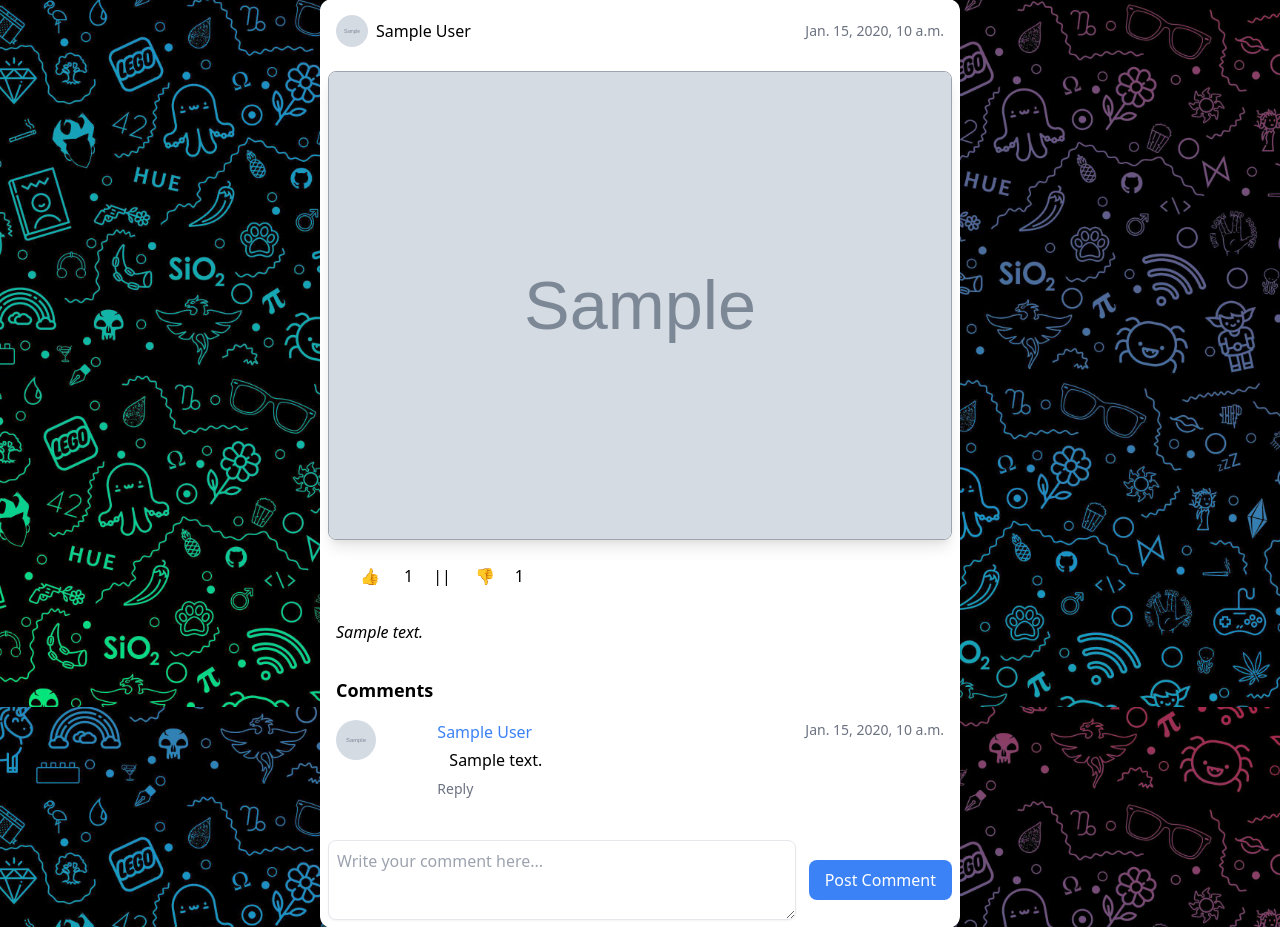
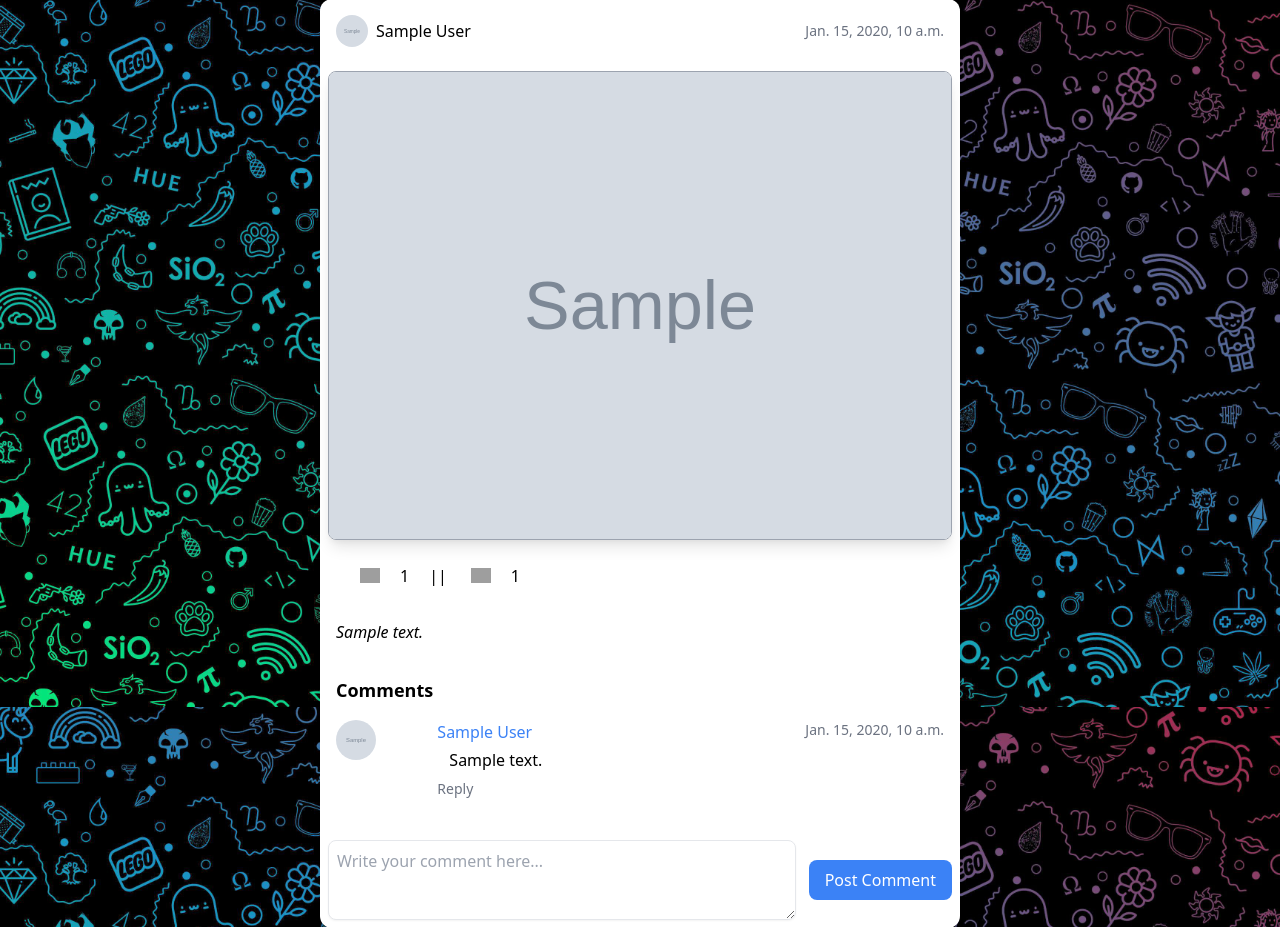
Before and after one commit to HamidBalaghi/Maktab105_TinyInstagram, a Django app: page /post/1 in a window 1280 px wide. Shown: the part 93-1020 px from the top of the page. Run offline with Django 5.2, Linux system fonts and the light colour scheme; a user stored in the database is signed in; tables that the repository leaves empty hold one stand-in row (values such as "Sample post"); grey boxes marked "Sample" are stand-in pictures; grey boxes are pictures that could not be loaded.

Commit message:
🎨 Manage like part

```diff
--- a/templates/post/postdetail.html
+++ b/templates/post/postdetail.html
@@ -1,5 +1,5 @@
 {% extends "base/base.html" %}
-
+{% load static %}
 {% block title %}Post details{% endblock %}
 
 {% block content %}
@@ -11,7 +11,8 @@
                 <!-- Owner image and name -->
                 <div class="flex items-center">
                     <img src="{{ post.profile.get_image_url }}" class="w-8 h-8 rounded-full">
-                    <span class="ml-2 hover:underline"><a href="{% url 'accounts:profile' pk=post.profile.pk %}">{{ post.profile }}</a></span>
+                    <span class="ml-2 hover:underline"><a
+                            href="{% url 'accounts:profile' pk=post.profile.pk %}">{{ post.profile }}</a></span>
                 </div>
                 <!-- Publish date -->
                 <div class="text-sm text-gray-500">{{ post.publish_at }}</div>
@@ -26,17 +27,56 @@
 
             <div class="p-4">
                 <!-- Like and dislike buttons with emoji and counts -->
-                <div class="flex items-center">
-                    <button class="flex items-center mr-1 ml-6">
-                        <!-- Like button with emoji -->
-                        <span class="mr-5">👍</span>
-                    </button> <span class="mr-5"><a href="#">{{ reactions.like_count }}</a></span>
-                    ||
-                    <button class="flex items-center mr-1 ml-6">
-                        <!-- Dislike button with emoji -->
-                        <span class="mr-4">👎</span>
-                    </button> <span><a href="#">{{ reactions.dislike_count }}</a></span>
-                </div>
+                {% if liked %}
+                    <div class="flex items-center">
+                        <a href="#" class="flex items-center mr-1 ml-6">
+                            <!-- Like button with emoji -->
+                            <span class="mr-4"><img src="{% static 'like/liked.svg' %}" width="20px"
+                                                    alt="Like Button"></span>
+                        </a>
+                        <span class="mr-5"><a href="#">{{ reactions.like_count }}</a></span>
+                        ||
+                        <a href="#" class="flex items-center mr-1 ml-6">
+                            <!-- Dislike button with emoji -->
+                            <span class="mr-4"><img src="{% static 'like/unliked.jpg' %}" width="20px"
+                                                    alt="Dislike Button"></span>
+                        </a>
+                        <span><a href="#">{{ reactions.dislike_count }}</a></span>
+                    </div>
+                {% elif disliked %}
+                    <div class="flex items-center">
+                        <a href="#" class="flex items-center mr-1 ml-6">
+                            <!-- Like button with emoji -->
+                            <span class="mr-4"><img src="{% static 'like/like.svg' %}" width="20px"
+                                                    alt="Like Button"></span>
+                        </a>
+                        <span class="mr-5"><a href="#">{{ reactions.like_count }}</a></span>
+                        ||
+                        <a href="#" class="flex items-center mr-1 ml-6">
+                            <!-- Dislike button with emoji -->
+                            <span class="mr-4"><img src="{% static 'like/unliked.jpg' %}" width="20px"
+                                                    alt="Dislike Button"></span>
+                        </a>
+                        <span><a href="#">{{ reactions.dislike_count }}</a></span>
+                    </div>
+                {% else %}
+                    <div class="flex items-center">
+                        <a href="#" class="flex items-center mr-1 ml-6">
+                            <!-- Like button with emoji -->
+                            <span class="mr-4"><img src="{% static 'like/like.svg' %}" width="20px"
+                                                    alt="Like Button"></span>
+                        </a>
+                        <span class="mr-5"><a href="#">{{ reactions.like_count }}</a></span>
+                        ||
+                        <a href="#" class="flex items-center mr-1 ml-6">
+                            <!-- Dislike button with emoji -->
+                            <span class="mr-4"><img src="{% static 'like/unlike.jpg' %}" width="20px"
+                                                    alt="Dislike Button"></span>
+                        </a>
+                        <span><a href="#">{{ reactions.dislike_count }}</a></span>
+                    </div>
+                {% endif %}
+
             </div>
             <!-- Post description -->
             <div class="p-4 italic">
```
